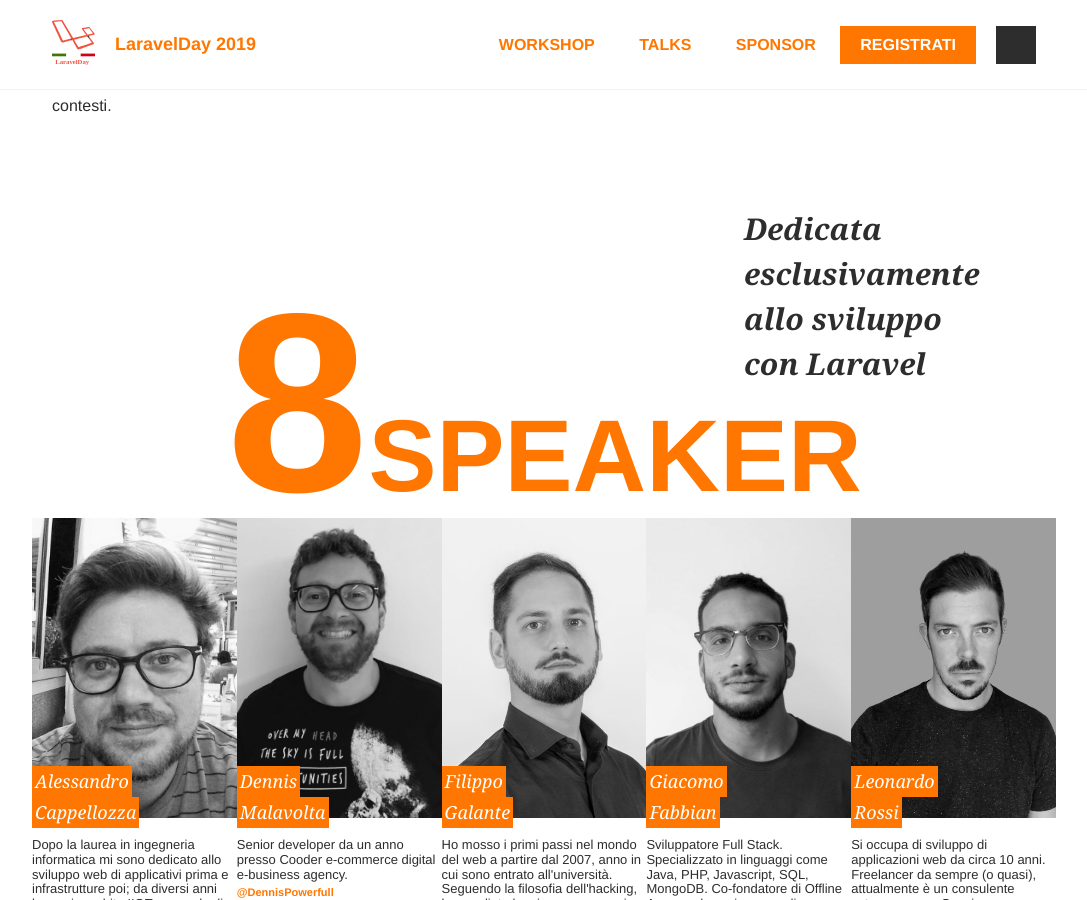
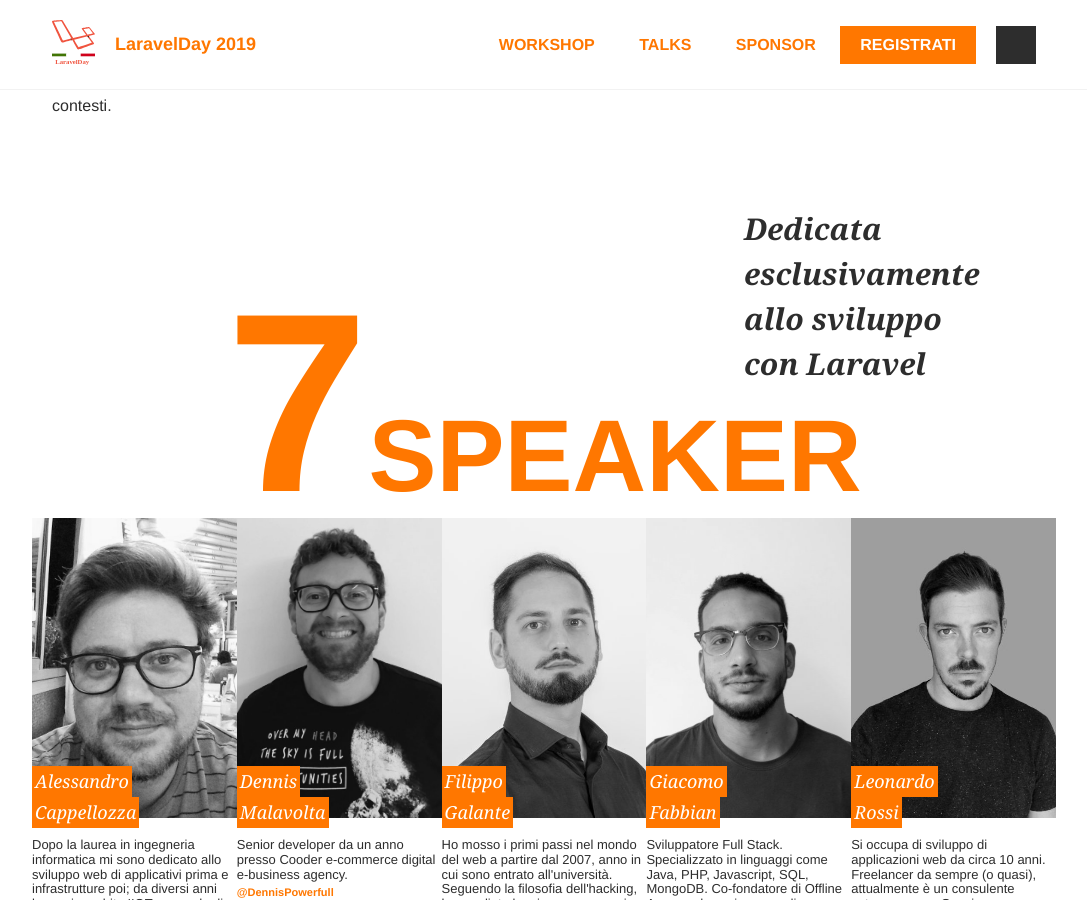
Before and after one commit to GrUSP/2019.laravelday.it, a Jekyll site: the page built from index.html, in a window 1280 px wide and 900 px high, scrolled down 1314 px. Shown: the whole window, without its empty margins (96-1183 px from the left). Built offline with Jekyll 4.4.1, drawn with Linux system fonts in a browser that asks for light colours; some web fonts are replaced; comment, search, counter and statistics services are not loaded.

Commit message:
Update number of speakers

```diff
--- a/_includes/index/speakers.html
+++ b/_includes/index/speakers.html
@@ -1,6 +1,6 @@
 <div class="speakers-title">
   <div class="mega-info mega-info--huge">
-    <div class="mega-info__number">8</div>
+    <div class="mega-info__number">7</div>
     <div class="mega-info__text">Speaker</div>
   </div>
 </div>
```
